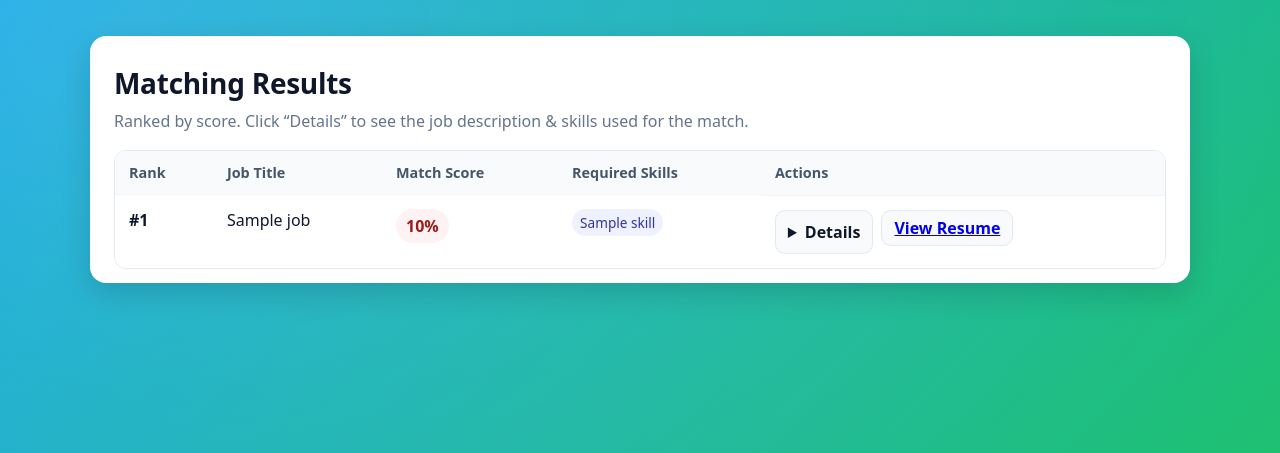
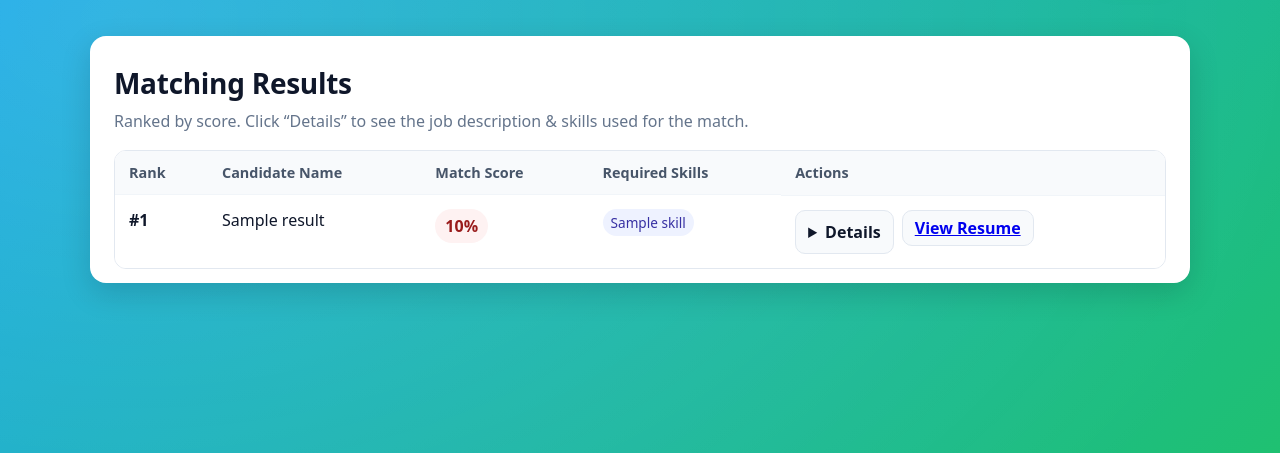
Before and after one commit to emiliell/MatchWise, a Flask app: template templates/results.html in a window 1280 px wide. Shown: the part 61-514 px from the top of the page. Run offline with Flask 3, Linux system fonts and the light colour scheme; the template is opened without the code that fills it: most values are stand-ins (such as "Sample title", 1, 10 or a date in 2020); some libraries are stand-ins or nearby versions.

Commit message:
Update results.html

```diff
--- a/templates/results.html
+++ b/templates/results.html
@@ -113,7 +113,7 @@
           <thead>
             <tr>
               <th>Rank</th>
-              <th>Job Title</th>
+              <th>Candidate Name</th>
               <th>Match Score</th>
               <th>Required Skills</th>
               <th>Actions</th>
@@ -126,7 +126,7 @@
               {% set badge = 'ok' if score >= 80 else ('mid' if score >= 60 else 'bad') %}
               <tr>
                 <td class="rank">#{{ loop.index }}</td>
-                <td>{{ result['job']['title'] }}</td>
+                <td>{{ result['candidate_name'] }}</td>
                 <td>
                   <span class="badge {{ badge }}">{{ pct }}</span>
                 </td>
@@ -157,9 +157,8 @@
       {% else %}
         <div class="empty">
           <h3>No matching resumes found</h3>
-          <p>Try broadening the required skills or uploading more resumes.</p>
+          <p>Try broadening the required skills.</p>
           <div style="margin-top:12px">
-            <a class="btn" href="{{ url_for('upload') }}">Upload resumes</a>
             <a class="btn" href="{{ url_for('match') }}">Try another job description</a>
           </div>
         </div>
```
